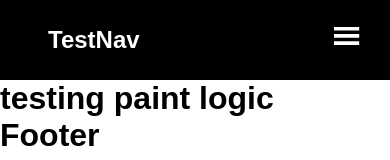
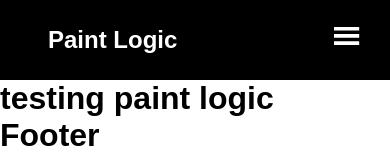
Before and after one commit to rallysport206/PLv2, a React (Create React App) app: page / in a window 390 px wide. Shown: the top 160 px of the page. Built offline with nearby package versions, Linux system fonts and the light colour scheme.

Commit message:
stub mobile nave menu

```diff
--- a/src/components/Navbar/index.js
+++ b/src/components/Navbar/index.js
@@ -15,7 +15,7 @@ function Navbar (){
         <>
             <Nav>
                 <NavbarContainer>
-                    <NavLogo to='/'>TestNav</NavLogo>
+                    <NavLogo to='/'>Paint Logic</NavLogo>
                     <MobileMenu>
                         <GiHamburgerMenu />
                     </MobileMenu>
```
Also changed, not shown: src/components/MobileMenu/MobileMenuElements.js (added, +8 -0 lines), src/components/MobileMenu/index.js (added, +15 -0 lines).
